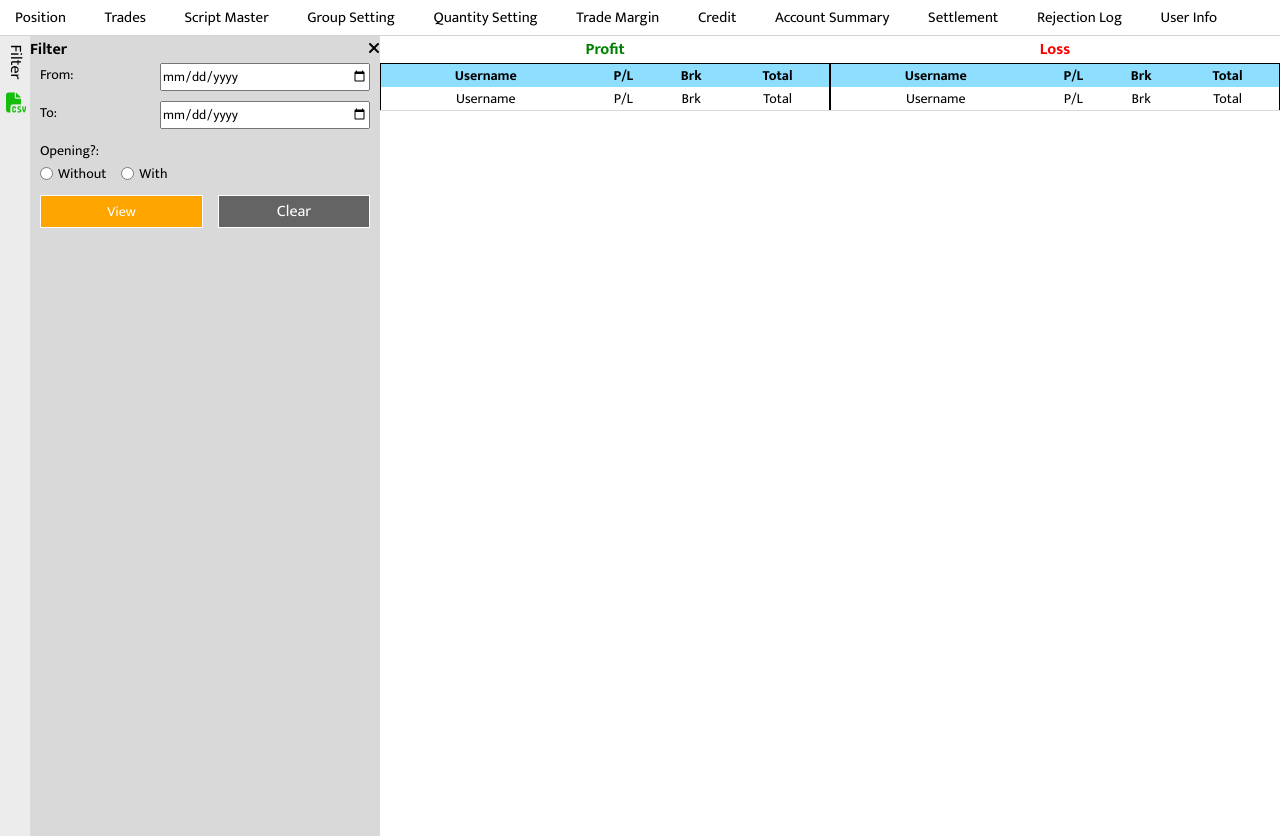
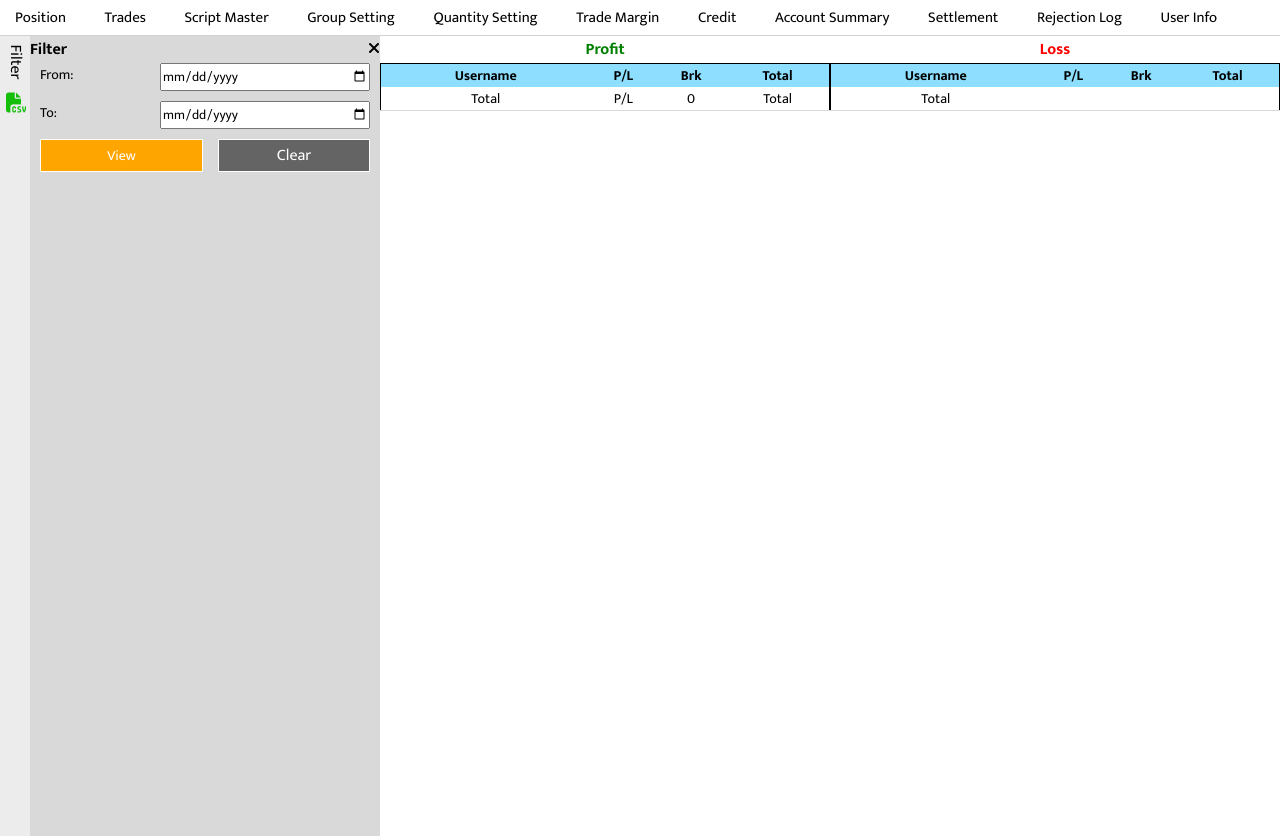
Before and after one commit to harishTrank/tradeDjango, a Django app: page /tab-settlement/1 in a window 1280 px wide. Run offline with Django 4.2, Linux system fonts and the light colour scheme; data that the repository does not hold is empty; some libraries are stand-ins or nearby versions.

Commit message:
complete app

```diff
--- a/templates/components/user/settlement.html
+++ b/templates/components/user/settlement.html
@@ -25,13 +25,13 @@
       <div class="trade-btm">
         <div class="flex space-bw">
           <label for="">From:</label>
-          <input type="date" class="form_control" />
+          <input type="date" class="form_control" id="fromDateInput"/>
         </div>
         <div class="flex space-bw">
           <label for="">To:</label>
-          <input type="date" class="form_control" />
+          <input type="date" class="form_control" id="toDateInput"/>
         </div>
-        <div class="mb-10">
+        {% comment %} <div class="mb-10">
           <label for="">Opening?:</label>
           <div class="flex">
             <div class="flex mr">
@@ -55,7 +55,7 @@
               <p style="font-size: 14px">With</p>
             </div>
           </div>
-        </div>
+        </div> {% endcomment %}
 
         <div style="display: flex">
           <input
@@ -63,12 +63,14 @@
             value="View"
             class="form-btn mr"
             style="border: 1px solid white"
+            id="viewBtn"
           />
           <input
             type="submit"
             value="Clear"
             class="cancel-btn"
             style="border: 1px solid white"
+            id="clearBtn"
           />
         </div>
       </div>
@@ -87,10 +89,10 @@
               <th>Total</th>
             </tr>
             <tr>
-              <td>Username</td>
-              <td>P/L</td>
-              <td>Brk</td>
               <td>Total</td>
+              <td id="profitKey">P/L</td>
+              <td>0</td>
+              <td id="profitTotal">Total</td>
             </tr>
           </table>
         </div>
@@ -106,10 +108,10 @@
               <th>Total</th>
             </tr>
             <tr>
-              <td>Username</td>
-              <td>P/L</td>
-              <td>Brk</td>
               <td>Total</td>
+              <td id="lossKey"></td>
+              <td id="brkLoss"></td>
+              <td id="lossTotal"></td>
             </tr>
           </table>
         </div>
@@ -120,14 +122,36 @@
 
 
 <script>
+  const creditApiCaller = (from_date = '', to_date = '') => {
+    axios.get(`{% url "settlement-api" %}?id={{user_id}}&from_date=${from_date}&to_date=${to_date}`, {headers: { "X-CSRFToken": "{{ csrf_token }}" }})
+    .then(res => {
+      console.log(res.data.total_loss)
+      $("#profitKey").html(res.data.total_profit?.[0]?.total_amount);
+      $("#profitTotal").html(res.data.total_profit?.[0]?.total_amount);
+      res.data.total_loss.forEach(item => {
+        item.summary_flg === "Brokerage"
+        ? $("#lossKey").html(item.total_amount)
+        : $("#brkLoss").html(item.total_amount)
+      })
+      $("#lossTotal").html(res.data.total_loss?.[0]?.total_amount + res.data.total_loss?.[1]?.total_amount);
+    })
+    .catch(err => {
+        console.log("err", err);
+    });
+  }
+  creditApiCaller();
 
-  axios.get(`{% url "settlement-api" %}?id={{user_id}}`, {headers: { "X-CSRFToken": "{{ csrf_token }}" }})
-  .then(res => {
-      console.log("res ==", res);
+  $("#clearBtn").click(() => {
+    creditApiCaller();
   })
-  .catch(err => {
-      console.log("err", err);
-  });
+
+  $("#viewBtn").click(() => {
+    if ($("#fromDateInput").val() == "" || $("#toDateInput").val() == "") {
+      console.log("error")
+    } else {
+      creditApiCaller(dayjs($("#fromDateInput").val()).format("YYYY-MM-DD"), dayjs($("#toDateInput").val()).format("YYYY-MM-DD"));
+    }
+  })
 </script>
 
 {% endblock newtab %}
```
